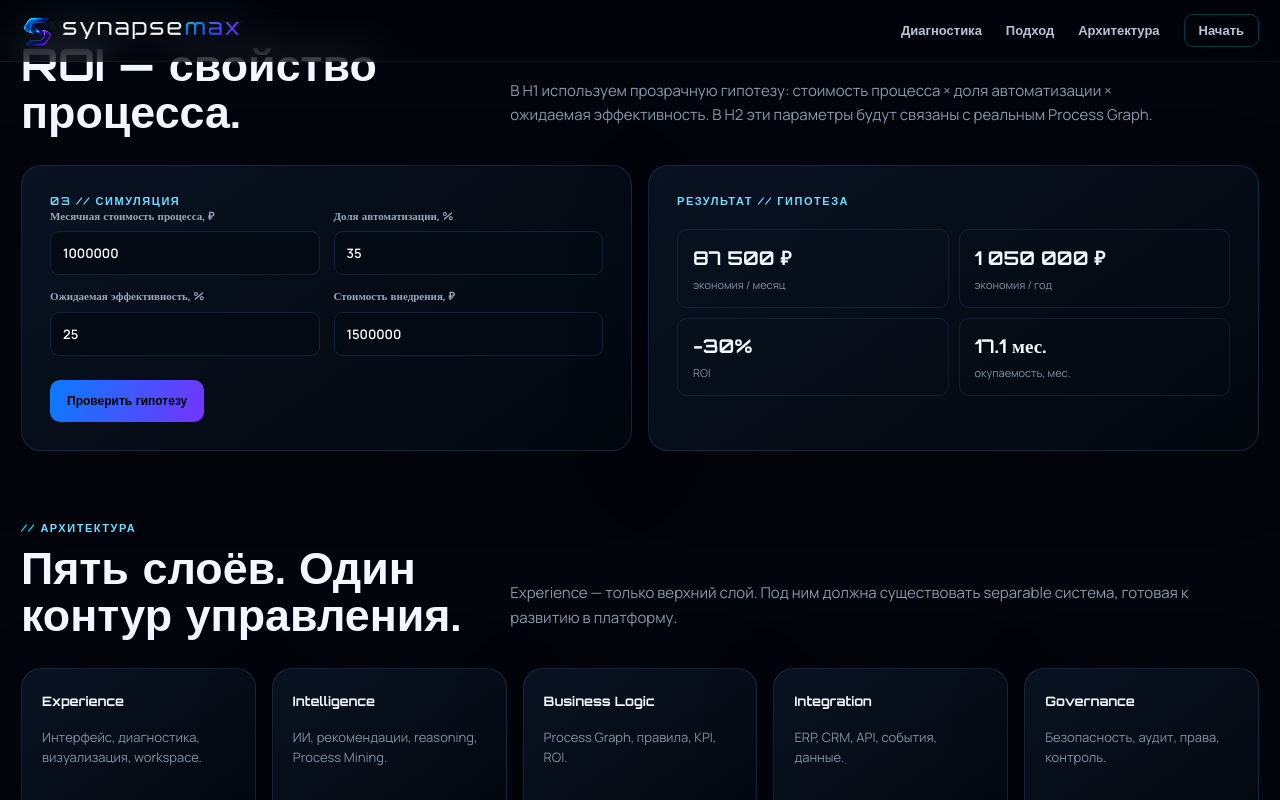
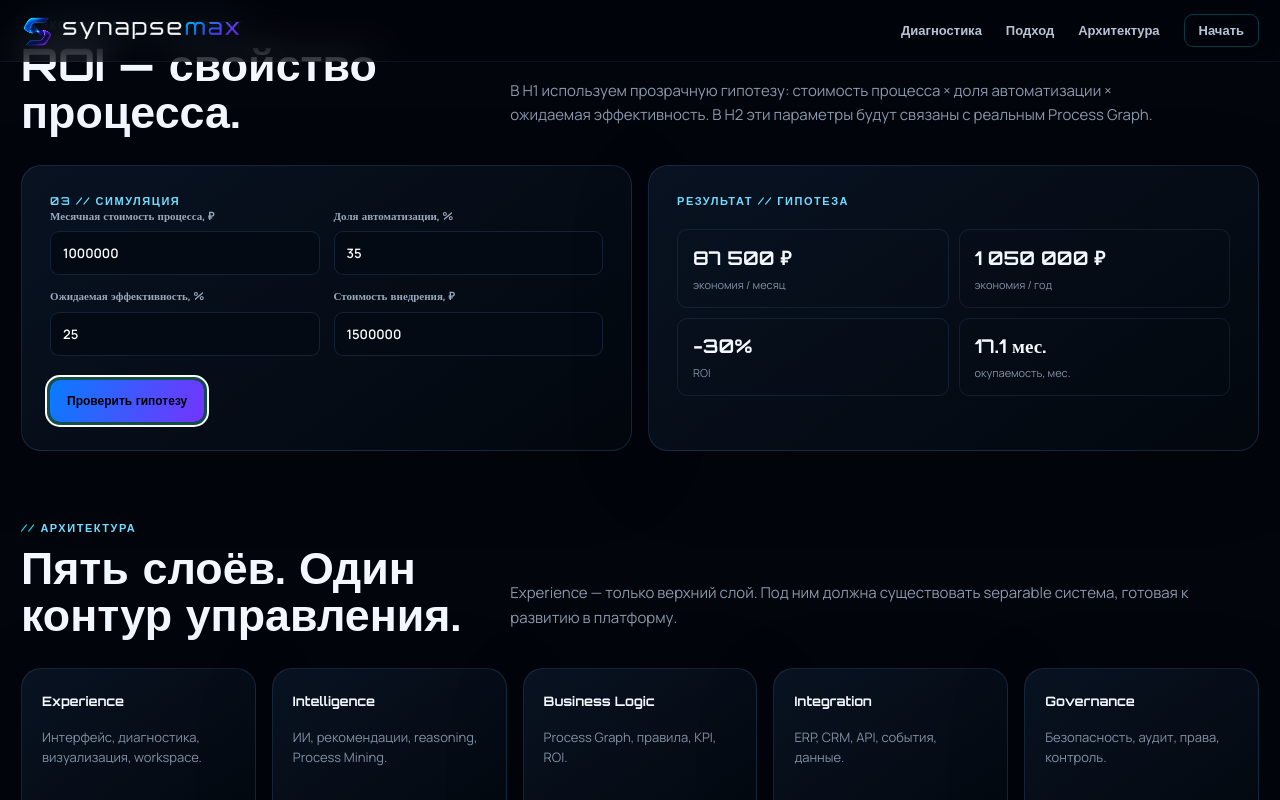
Before and after one commit to knyavik-stack/synapsemax, a website: page dex-immediate.html in a window 1280 px wide. Both pictures are taken after a click on the button "Проверить гипотезу". Shown: the part 3596-4396 px from the top of the page. Drawn offline with Linux system fonts and the light colour scheme; no server answers.

Commit message:
fix: make focus indicator observable for all focused controls

```diff
--- a/dex-immediate.html
+++ b/dex-immediate.html
@@ -13,7 +13,7 @@
 @media(pointer:coarse){.cursor-dot{display:none}body.cursor-ready{cursor:auto}}
 
 /* Keyboard accessibility: every interactive control has a visible focus indicator. */
-button:focus-visible,a:focus-visible,input:focus-visible,select:focus-visible,textarea:focus-visible{outline:2px solid #ffffff;outline-offset:3px;box-shadow:0 0 0 4px rgba(47,201,163,.35)}
+button:focus,button:focus-visible,a:focus,a:focus-visible,input:focus,input:focus-visible,select:focus,select:focus-visible,textarea:focus,textarea:focus-visible{outline:2px solid #ffffff;outline-offset:3px;box-shadow:0 0 0 4px rgba(47,201,163,.35)}
 </style>
 </head>
 <body>
```
